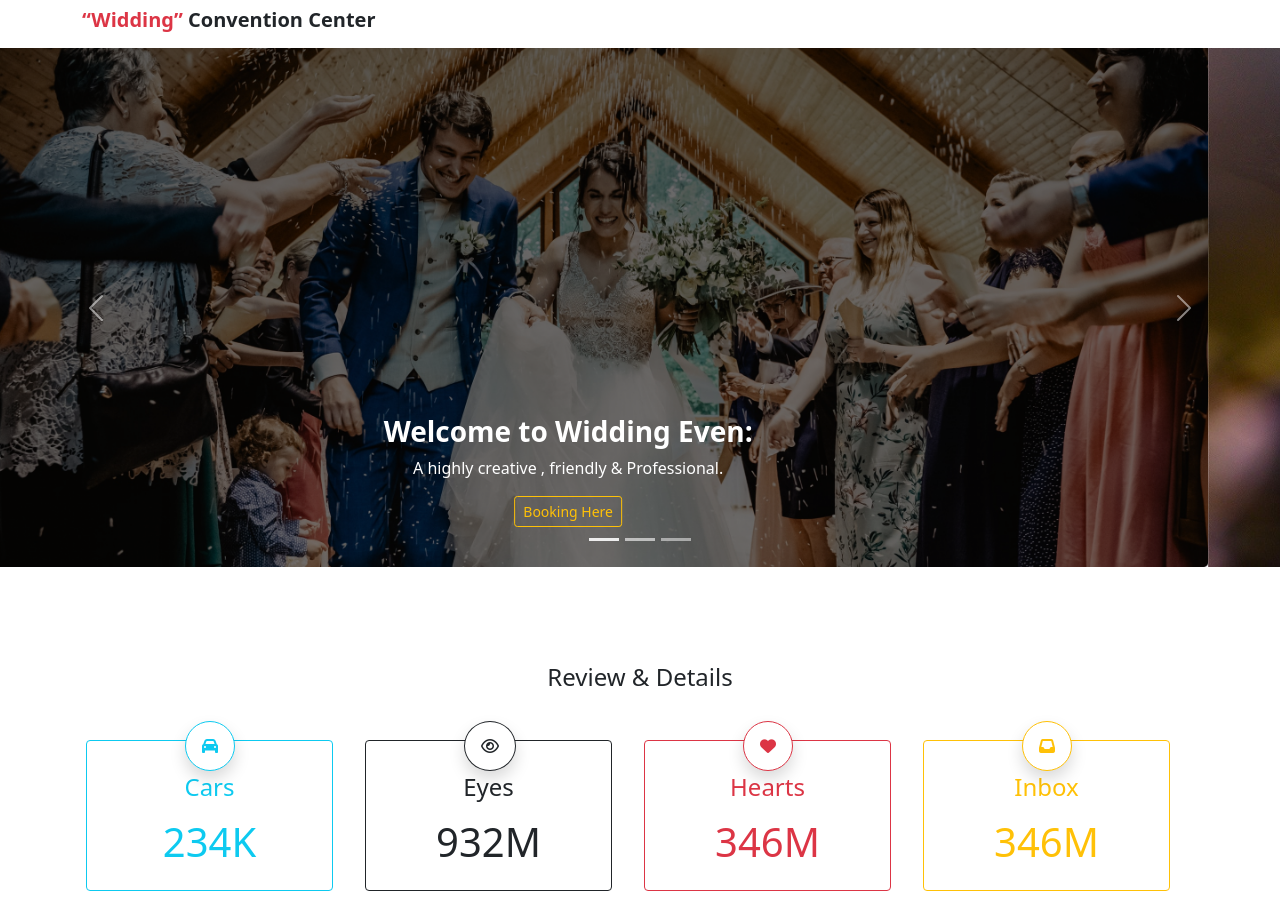
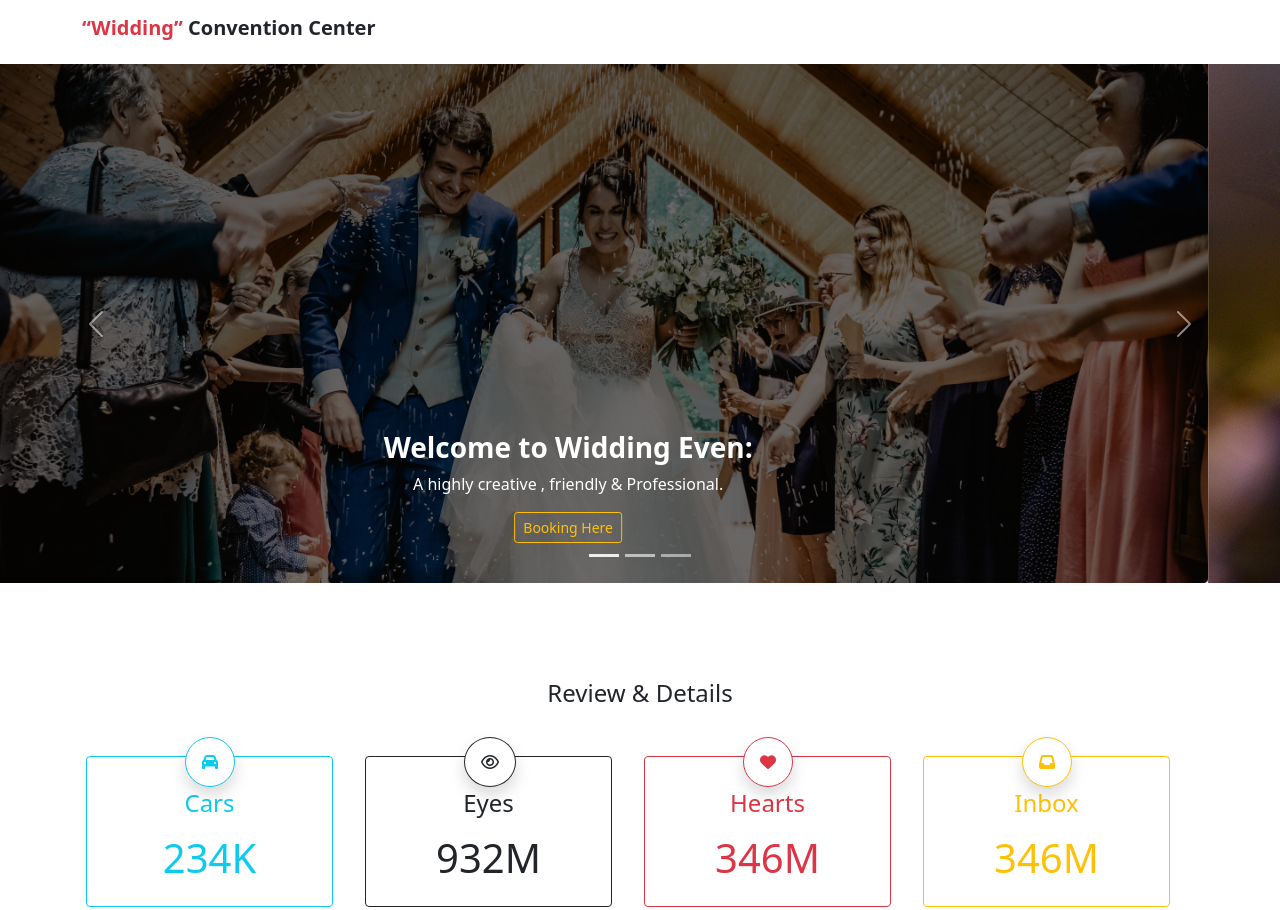
Before and after one commit to kanakWeb/convention-center, a plain HTML site: page index.html in a window 1280 px wide. Shown: the top 910 px of the page. Drawn offline with Linux system fonts and the light colour scheme.

```diff
--- a/index.html
+++ b/index.html
@@ -21,7 +21,7 @@
 
     <header>
         <div class="container">
-            <h5 class="py-2 fw-bolder"><span class="text-danger"><q>Widding</q> </span> Convention Center</h5>
+            <h5 class="py-3 fw-bolder"><span class="text-danger"><q>Widding</q> </span> Convention Center</h5>
         </div>
     </header>
 
```
